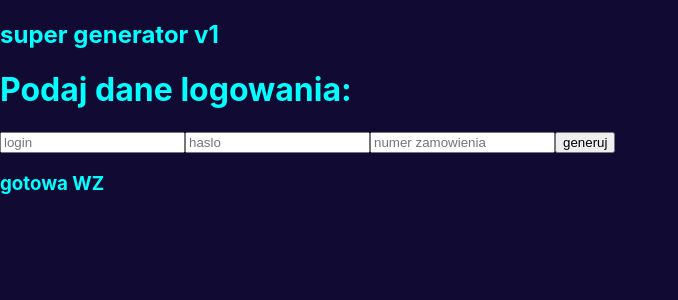
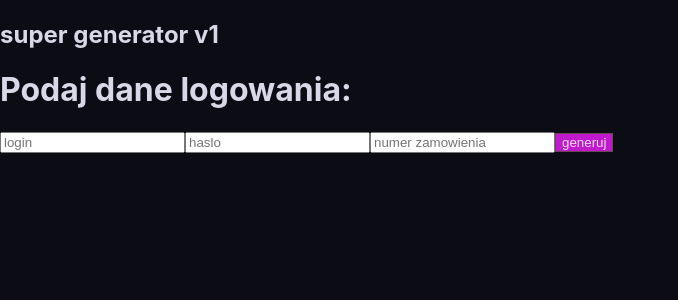
Before and after one commit to przemyslaw-bialk/generator-wz, a React (Create React App) app: page / in a window 1280 px wide. Shown: the top 300 px of the page, without its empty margins (0-678 px from the left). Built offline with nearby package versions, Linux system fonts and the light colour scheme.

Commit message:
adding possibility of rendering order details for the last order without specifing order number

```diff
--- a/src/components/DisplayWZ.jsx
+++ b/src/components/DisplayWZ.jsx
@@ -65,16 +65,15 @@ const DisplayWZ = ({ data }) => {
 
   return (
     <>
-      <h3>gotowa WZ</h3>
+      {result?.length > 0 && (
+        <button onClick={handleGenerate}>pobierz pdf</button>
+      )}
       <p style={{ whiteSpace: "pre-line" }}>{address}</p>
       {result?.map((item, index) => (
         <p key={index}>
           {index + 1} {item.item_name} - {item.item_qtn}
         </p>
       ))}
-      {result?.length > 0 && (
-        <button onClick={handleGenerate}>pobierz pdf</button>
-      )}
     </>
   );
 };
--- a/src/components/Scrape.jsx
+++ b/src/components/Scrape.jsx
@@ -6,8 +6,11 @@ const Scrape = () => {
   const [userPassword, setUserPassword] = useState("");
   const [orderNumber, setOrderNumber] = useState("");
   const [data, setData] = useState([]);
+  const [loading, setLoading] = useState(false);
 
   const handleScrape = async () => {
+    setLoading(true);
+    setData([]);
     try {
       const response = await fetch("http://localhost:5000/scrape", {
         method: "POST",
@@ -22,6 +25,8 @@ const Scrape = () => {
       setData(data);
     } catch (error) {
       console.log(error);
+    } finally {
+      setLoading(false);
     }
   };
 
@@ -41,7 +46,7 @@ const Scrape = () => {
           placeholder="login"
         />
         <input
-          type="text"
+          type="password"
           value={userPassword}
           onChange={(e) => setUserPassword(e.target.value)}
           placeholder="haslo"
@@ -54,7 +59,7 @@ const Scrape = () => {
         />
         <button type="submit">generuj</button>
       </form>
-      <DisplayWZ data={data} />
+      {loading ? <p>generating...</p> : <DisplayWZ data={data} />}
     </>
   );
 };
--- a/src/index.css
+++ b/src/index.css
@@ -4,8 +4,14 @@ body {
     "Ubuntu", "Cantarell", "Fira Sans", "Droid Sans", "Helvetica Neue",
     sans-serif;
 
-  background-color: rgb(17, 11, 51);
-  color: aqua;
+  background-color: #0c0c14;
+  color: #d8d8e8;
+}
+
+button {
+  background-color: #c119cd;
+  color: #e9dfe9;
+  border: 1px solid #6b4455;
 }
 
 code {
```
Also changed, not shown: 1 other file (tests, documents, lock files or other folders).
